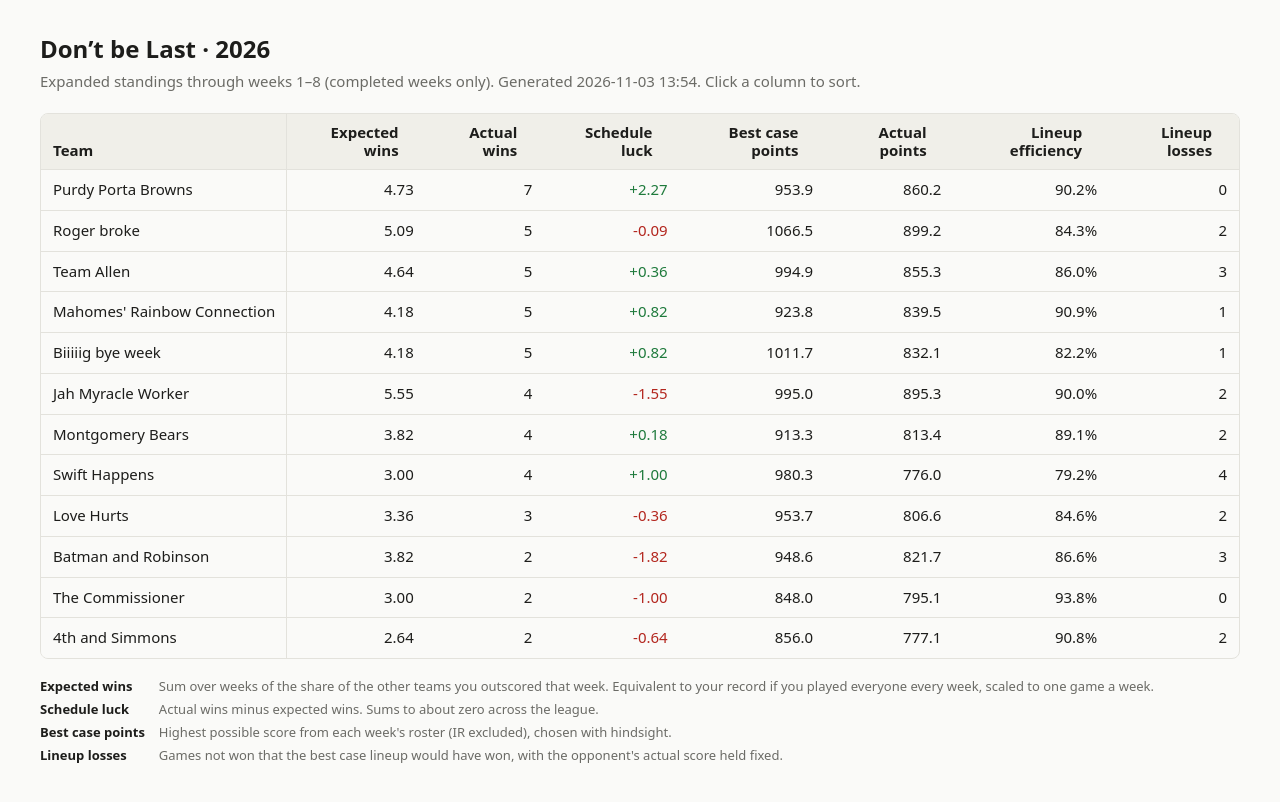
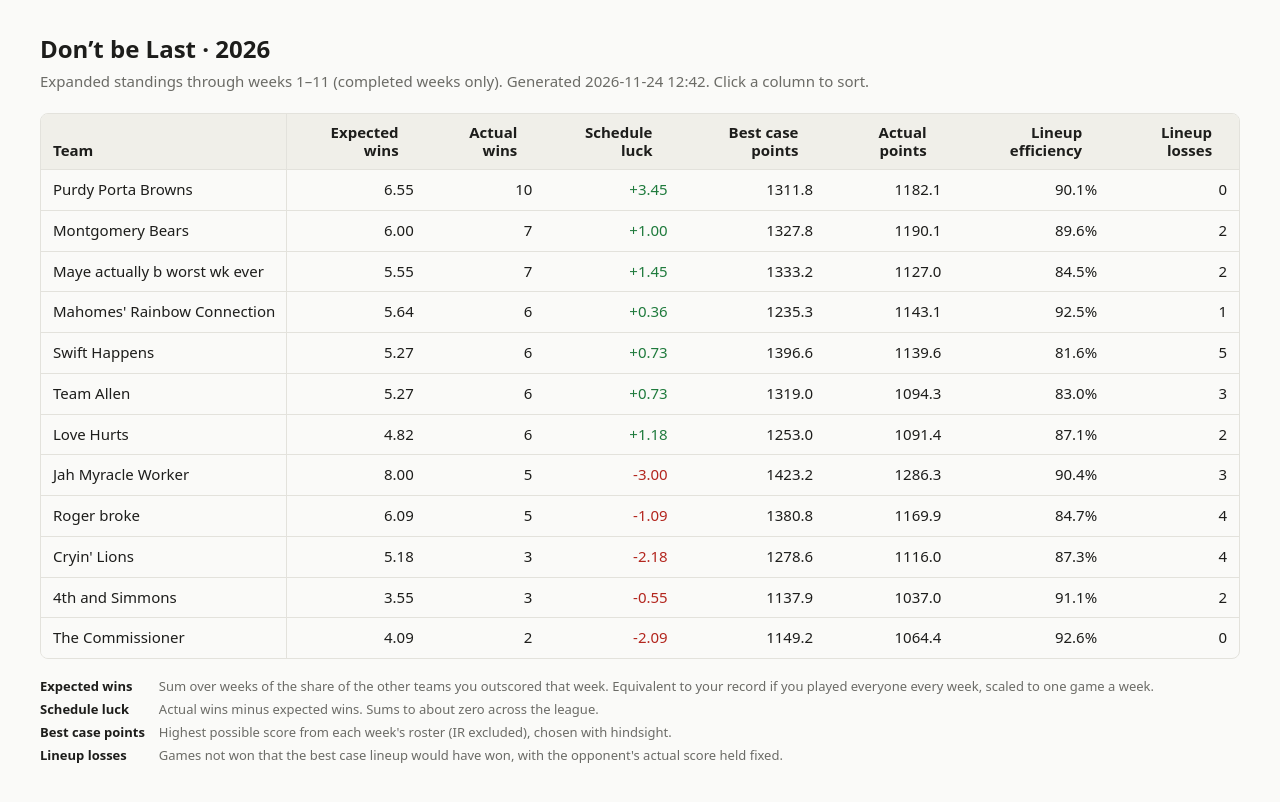
Before and after one commit to TrentonBush/dont-be-last, a plain HTML site: page index.html in a window 1280 px wide. Drawn offline with Linux system fonts and the light colour scheme.

Commit message:
Standings 2026-11-24

```diff
--- a/index.html
+++ b/index.html
@@ -50,24 +50,24 @@ footer dd { margin: 0; }
 <body>
 <main>
 <h1>Don’t be Last · 2026</h1>
-<p class="sub">Expanded standings through weeks 1–8 (completed weeks only). Generated 2026-11-03 13:54.
+<p class="sub">Expanded standings through weeks 1–11 (completed weeks only). Generated 2026-11-24 12:42.
 Click a column to sort.</p>
 <div class="wrap">
 <table id="standings">
 <thead><tr><th scope="col" data-desc="0" title="Current team name"><button type="button">Team<span class="arrow"></span></button></th><th scope="col" data-desc="1" title="Wins with a random schedule: each week, share of the other teams you outscored" class=num><button type="button">Expected wins<span class="arrow"></span></button></th><th scope="col" data-desc="1" title="Head-to-head wins (ties count 0.5)" class=num><button type="button">Actual wins<span class="arrow"></span></button></th><th scope="col" data-desc="1" title="Actual wins minus expected wins" class=num><button type="button">Schedule luck<span class="arrow"></span></button></th><th scope="col" data-desc="1" title="Points from the best possible lineup from the team&#x27;s own roster each week, in hindsight" class=num><button type="button">Best case points<span class="arrow"></span></button></th><th scope="col" data-desc="1" title="Points scored by the starters" class=num><button type="button">Actual points<span class="arrow"></span></button></th><th scope="col" data-desc="1" title="Actual points / best case points" class=num><button type="button">Lineup efficiency<span class="arrow"></span></button></th><th scope="col" data-desc="0" title="Losses or ties the best case lineup would have won, opponent score held fixed" class=num><button type="button">Lineup losses<span class="arrow"></span></button></th></tr></thead>
 <tbody>
-<tr><td class="team" data-sort="Purdy Porta Browns">Purdy Porta Browns</td><td class="num" data-sort="4.7272727272727275">4.73</td><td class="num" data-sort="7.0">7</td><td class="num pos" data-sort="2.2727272727272725">+2.27</td><td class="num" data-sort="953.9">953.9</td><td class="num" data-sort="860.2">860.2</td><td class="num" data-sort="0.9017716741796835">90.2%</td><td class="num" data-sort="0">0</td></tr>
-<tr><td class="team" data-sort="Roger broke">Roger broke</td><td class="num" data-sort="5.090909090909091">5.09</td><td class="num" data-sort="5.0">5</td><td class="num neg" data-sort="-0.09090909090909083">-0.09</td><td class="num" data-sort="1066.54">1066.5</td><td class="num" data-sort="899.22">899.2</td><td class="num" data-sort="0.843118870365856">84.3%</td><td class="num" data-sort="2">2</td></tr>
-<tr><td class="team" data-sort="Team Allen">Team Allen</td><td class="num" data-sort="4.636363636363637">4.64</td><td class="num" data-sort="5.0">5</td><td class="num pos" data-sort="0.3636363636363633">+0.36</td><td class="num" data-sort="994.9399999999999">994.9</td><td class="num" data-sort="855.3">855.3</td><td class="num" data-sort="0.8596498281303395">86.0%</td><td class="num" data-sort="3">3</td></tr>
-<tr><td class="team" data-sort="Mahomes&#x27; Rainbow Connection">Mahomes&#x27; Rainbow Connection</td><td class="num" data-sort="4.181818181818182">4.18</td><td class="num" data-sort="5.0">5</td><td class="num pos" data-sort="0.8181818181818183">+0.82</td><td class="num" data-sort="923.76">923.8</td><td class="num" data-sort="839.46">839.5</td><td class="num" data-sort="0.9087425305274097">90.9%</td><td class="num" data-sort="1">1</td></tr>
-<tr><td class="team" data-sort="Biiiiig bye week">Biiiiig bye week</td><td class="num" data-sort="4.181818181818182">4.18</td><td class="num" data-sort="5.0">5</td><td class="num pos" data-sort="0.8181818181818183">+0.82</td><td class="num" data-sort="1011.6999999999999">1011.7</td><td class="num" data-sort="832.06">832.1</td><td class="num" data-sort="0.822437481466838">82.2%</td><td class="num" data-sort="1">1</td></tr>
-<tr><td class="team" data-sort="Jah Myracle Worker">Jah Myracle Worker</td><td class="num" data-sort="5.545454545454546">5.55</td><td class="num" data-sort="4.0">4</td><td class="num neg" data-sort="-1.5454545454545459">-1.55</td><td class="num" data-sort="994.98">995.0</td><td class="num" data-sort="895.3399999999999">895.3</td><td class="num" data-sort="0.8998572835634886">90.0%</td><td class="num" data-sort="2">2</td></tr>
-<tr><td class="team" data-sort="Montgomery Bears">Montgomery Bears</td><td class="num" data-sort="3.8181818181818183">3.82</td><td class="num" data-sort="4.0">4</td><td class="num pos" data-sort="0.18181818181818166">+0.18</td><td class="num" data-sort="913.3399999999999">913.3</td><td class="num" data-sort="813.44">813.4</td><td class="num" data-sort="0.8906212363413407">89.1%</td><td class="num" data-sort="2">2</td></tr>
-<tr><td class="team" data-sort="Swift Happens">Swift Happens</td><td class="num" data-sort="3.0">3.00</td><td class="num" data-sort="4.0">4</td><td class="num pos" data-sort="1.0">+1.00</td><td class="num" data-sort="980.34">980.3</td><td class="num" data-sort="775.96">776.0</td><td class="num" data-sort="0.7915213089336353">79.2%</td><td class="num" data-sort="4">4</td></tr>
-<tr><td class="team" data-sort="Love Hurts">Love Hurts</td><td class="num" data-sort="3.3636363636363638">3.36</td><td class="num" data-sort="3.0">3</td><td class="num neg" data-sort="-0.36363636363636376">-0.36</td><td class="num" data-sort="953.68">953.7</td><td class="num" data-sort="806.5799999999999">806.6</td><td class="num" data-sort="0.8457553896485194">84.6%</td><td class="num" data-sort="2">2</td></tr>
-<tr><td class="team" data-sort="Batman and Robinson">Batman and Robinson</td><td class="num" data-sort="3.818181818181818">3.82</td><td class="num" data-sort="2.0">2</td><td class="num neg" data-sort="-1.818181818181818">-1.82</td><td class="num" data-sort="948.6">948.6</td><td class="num" data-sort="821.72">821.7</td><td class="num" data-sort="0.8662449926207042">86.6%</td><td class="num" data-sort="3">3</td></tr>
-<tr><td class="team" data-sort="The Commissioner">The Commissioner</td><td class="num" data-sort="3.0">3.00</td><td class="num" data-sort="2.0">2</td><td class="num neg" data-sort="-1.0">-1.00</td><td class="num" data-sort="848.0">848.0</td><td class="num" data-sort="795.12">795.1</td><td class="num" data-sort="0.9376415094339623">93.8%</td><td class="num" data-sort="0">0</td></tr>
-<tr><td class="team" data-sort="4th and Simmons">4th and Simmons</td><td class="num" data-sort="2.6363636363636362">2.64</td><td class="num" data-sort="2.0">2</td><td class="num neg" data-sort="-0.6363636363636362">-0.64</td><td class="num" data-sort="856.04">856.0</td><td class="num" data-sort="777.12">777.1</td><td class="num" data-sort="0.9078080463529742">90.8%</td><td class="num" data-sort="2">2</td></tr>
+<tr><td class="team" data-sort="Purdy Porta Browns">Purdy Porta Browns</td><td class="num" data-sort="6.545454545454545">6.55</td><td class="num" data-sort="10.0">10</td><td class="num pos" data-sort="3.454545454545455">+3.45</td><td class="num" data-sort="1311.84">1311.8</td><td class="num" data-sort="1182.14">1182.1</td><td class="num" data-sort="0.9011312355165265">90.1%</td><td class="num" data-sort="0">0</td></tr>
+<tr><td class="team" data-sort="Montgomery Bears">Montgomery Bears</td><td class="num" data-sort="6.0">6.00</td><td class="num" data-sort="7.0">7</td><td class="num pos" data-sort="1.0">+1.00</td><td class="num" data-sort="1327.78">1327.8</td><td class="num" data-sort="1190.14">1190.1</td><td class="num" data-sort="0.8963382488062782">89.6%</td><td class="num" data-sort="2">2</td></tr>
+<tr><td class="team" data-sort="Maye actually b worst wk ever">Maye actually b worst wk ever</td><td class="num" data-sort="5.545454545454546">5.55</td><td class="num" data-sort="7.0">7</td><td class="num pos" data-sort="1.4545454545454541">+1.45</td><td class="num" data-sort="1333.1599999999999">1333.2</td><td class="num" data-sort="1127.02">1127.0</td><td class="num" data-sort="0.8453748987368359">84.5%</td><td class="num" data-sort="2">2</td></tr>
+<tr><td class="team" data-sort="Mahomes&#x27; Rainbow Connection">Mahomes&#x27; Rainbow Connection</td><td class="num" data-sort="5.636363636363637">5.64</td><td class="num" data-sort="6.0">6</td><td class="num pos" data-sort="0.3636363636363633">+0.36</td><td class="num" data-sort="1235.26">1235.3</td><td class="num" data-sort="1143.06">1143.1</td><td class="num" data-sort="0.9253598432718617">92.5%</td><td class="num" data-sort="1">1</td></tr>
+<tr><td class="team" data-sort="Swift Happens">Swift Happens</td><td class="num" data-sort="5.2727272727272725">5.27</td><td class="num" data-sort="6.0">6</td><td class="num pos" data-sort="0.7272727272727275">+0.73</td><td class="num" data-sort="1396.56">1396.6</td><td class="num" data-sort="1139.6">1139.6</td><td class="num" data-sort="0.8160050409577819">81.6%</td><td class="num" data-sort="5">5</td></tr>
+<tr><td class="team" data-sort="Team Allen">Team Allen</td><td class="num" data-sort="5.2727272727272725">5.27</td><td class="num" data-sort="6.0">6</td><td class="num pos" data-sort="0.7272727272727275">+0.73</td><td class="num" data-sort="1319.0">1319.0</td><td class="num" data-sort="1094.26">1094.3</td><td class="num" data-sort="0.8296133434420015">83.0%</td><td class="num" data-sort="3">3</td></tr>
+<tr><td class="team" data-sort="Love Hurts">Love Hurts</td><td class="num" data-sort="4.818181818181818">4.82</td><td class="num" data-sort="6.0">6</td><td class="num pos" data-sort="1.1818181818181817">+1.18</td><td class="num" data-sort="1252.98">1253.0</td><td class="num" data-sort="1091.36">1091.4</td><td class="num" data-sort="0.8710115085635843">87.1%</td><td class="num" data-sort="2">2</td></tr>
+<tr><td class="team" data-sort="Jah Myracle Worker">Jah Myracle Worker</td><td class="num" data-sort="8.0">8.00</td><td class="num" data-sort="5.0">5</td><td class="num neg" data-sort="-3.0">-3.00</td><td class="num" data-sort="1423.2">1423.2</td><td class="num" data-sort="1286.32">1286.3</td><td class="num" data-sort="0.903822372119168">90.4%</td><td class="num" data-sort="3">3</td></tr>
+<tr><td class="team" data-sort="Roger broke">Roger broke</td><td class="num" data-sort="6.090909090909091">6.09</td><td class="num" data-sort="5.0">5</td><td class="num neg" data-sort="-1.0909090909090908">-1.09</td><td class="num" data-sort="1380.76">1380.8</td><td class="num" data-sort="1169.92">1169.9</td><td class="num" data-sort="0.847301486138069">84.7%</td><td class="num" data-sort="4">4</td></tr>
+<tr><td class="team" data-sort="Cryin&#x27; Lions">Cryin&#x27; Lions</td><td class="num" data-sort="5.181818181818182">5.18</td><td class="num" data-sort="3.0">3</td><td class="num neg" data-sort="-2.1818181818181817">-2.18</td><td class="num" data-sort="1278.56">1278.6</td><td class="num" data-sort="1115.98">1116.0</td><td class="num" data-sort="0.8728413214866726">87.3%</td><td class="num" data-sort="4">4</td></tr>
+<tr><td class="team" data-sort="4th and Simmons">4th and Simmons</td><td class="num" data-sort="3.5454545454545454">3.55</td><td class="num" data-sort="3.0">3</td><td class="num neg" data-sort="-0.5454545454545454">-0.55</td><td class="num" data-sort="1137.9">1137.9</td><td class="num" data-sort="1037.0">1037.0</td><td class="num" data-sort="0.9113278846998857">91.1%</td><td class="num" data-sort="2">2</td></tr>
+<tr><td class="team" data-sort="The Commissioner">The Commissioner</td><td class="num" data-sort="4.090909090909091">4.09</td><td class="num" data-sort="2.0">2</td><td class="num neg" data-sort="-2.090909090909091">-2.09</td><td class="num" data-sort="1149.16">1149.2</td><td class="num" data-sort="1064.36">1064.4</td><td class="num" data-sort="0.9262069685683454">92.6%</td><td class="num" data-sort="0">0</td></tr>
 </tbody>
 </table>
 </div>
```
